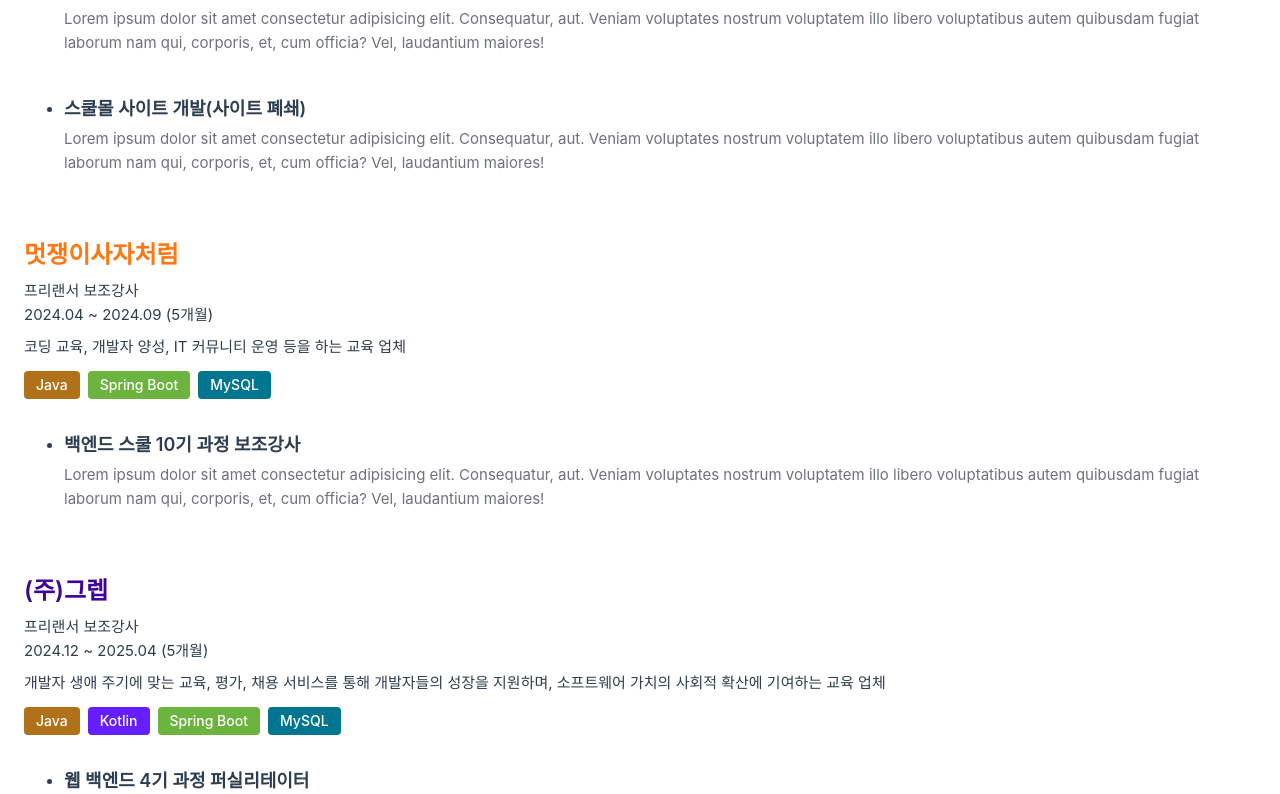
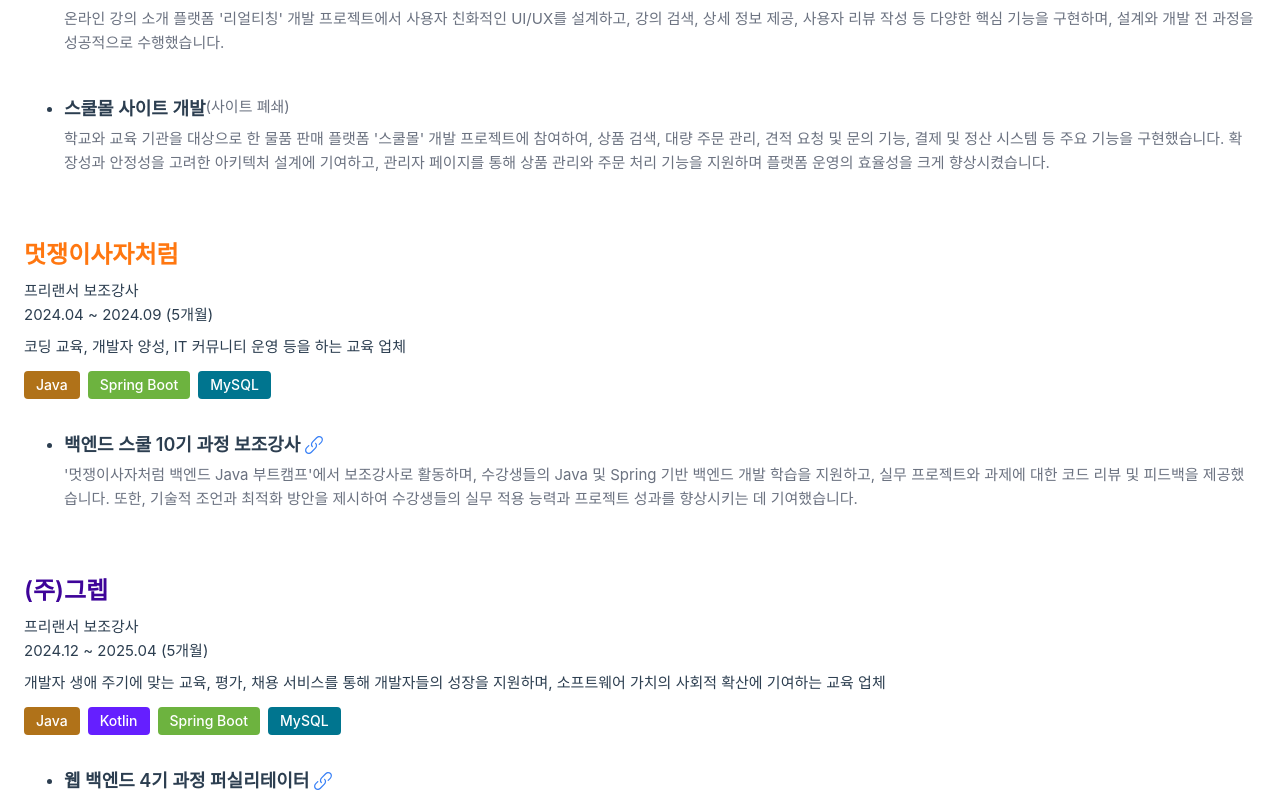
Before and after one commit to Aleph-Kim/portfolio, a Vue app: page / in a window 1280 px wide. Shown: the part 2746-3540 px from the top of the page. Built offline with nearby package versions, Linux system fonts and the light colour scheme.

Commit message:
수정 - 커리어 상세 내용 작성 및 링크 연결

```diff
--- a/src/components/Career.vue
+++ b/src/components/Career.vue
@@ -6,21 +6,21 @@
             <JobCard company="글로벌키타" role="풀스택 웹 개발자" period="2023.02 ~ 2024.02 (1년)"
                 description="교육 플랫폼 운영 / 교육 컨텐츠 제작 및 유통 / 교육 컨텐츠 해외 수출 및 해외 플랫폼 사업 투자 등을 하는 교육 업체"
                 :skills="['PHP', 'YII Framework', 'HTML', 'CSS', 'JavaScript', 'jQuery', 'MySQL']" :projects="[
-                    { title: '교육커머스 사이트 edupang 리뉴얼', description: 'Lorem ipsum dolor sit amet consectetur adipisicing elit. Consequatur, aut. Veniam voluptates nostrum voluptatem illo libero voluptatibus autem quibusdam fugiat laborum nam qui, corporis, et, cum officia? Vel, laudantium maiores!' },
-                    { title: 'AIPEN 사이트 개발', description: 'Lorem ipsum dolor sit amet consectetur adipisicing elit. Consequatur, aut. Veniam voluptates nostrum voluptatem illo libero voluptatibus autem quibusdam fugiat laborum nam qui, corporis, et, cum officia? Vel, laudantium maiores!' },
-                    { title: '나눔커머스 사이트 개발', description: 'Lorem ipsum dolor sit amet consectetur adipisicing elit. Consequatur, aut. Veniam voluptates nostrum voluptatem illo libero voluptatibus autem quibusdam fugiat laborum nam qui, corporis, et, cum officia? Vel, laudantium maiores!' },
-                    { title: '리얼티칭 사이트 개발', description: 'Lorem ipsum dolor sit amet consectetur adipisicing elit. Consequatur, aut. Veniam voluptates nostrum voluptatem illo libero voluptatibus autem quibusdam fugiat laborum nam qui, corporis, et, cum officia? Vel, laudantium maiores!' },
-                    { title: '스쿨몰 사이트 개발(사이트 폐쇄)', description: 'Lorem ipsum dolor sit amet consectetur adipisicing elit. Consequatur, aut. Veniam voluptates nostrum voluptatem illo libero voluptatibus autem quibusdam fugiat laborum nam qui, corporis, et, cum officia? Vel, laudantium maiores!' }
+                    { title: '에듀팡 사이트 개발', description: '교육커머스 사이트 \'에듀팡\'의 전면 리뉴얼과 안정적인 유지보수 작업을 통해 사용자 경험과 시스템 성능을 최적화했으며, TEPS 상품 관련 핵심 기능을 설계 및 개발하여 서비스 효율성을 강화했습니다. 또한, 취약점 보안 점검 및 개선을 통해 안전하고 신뢰도 높은 플랫폼 환경을 구축했습니다.', link: 'https://www.edupang.com/'},
+                    { title: 'AIPEN 사이트 개발', description: 'AI 기반 솔루션 \'Aipen\'의 특화 웹사이트를 제작하며 브랜드 아이덴티티를 효과적으로 반영하고, 직관적인 상품 소개와 정보 전달이 가능한 플랫폼을 구현하여 사용자 접근성을 크게 향상시켰습니다.', link: 'https://www.aipen.co.kr/'},
+                    { title: '나눔커머스 사이트 개발', description: '관공서, 학교, 기업을 대상으로 한 커머스 플랫폼 \'나눔커머스\'를 구축하며, SNS 로그인, 판매자 정산 기능 등 주요 비즈니스 프로세스를 효율적으로 구현했습니다. 다양한 기관의 요구를 반영한 맞춤형 쇼핑 환경을 제공하여 플랫폼의 실용성과 사용자 만족도를 높였습니다.', link: 'https://esg-mall.com/'},
+                    { title: '리얼티칭 사이트 개발', description: '온라인 강의 소개 플랫폼 \'리얼티칭\' 개발 프로젝트에서 사용자 친화적인 UI/UX를 설계하고, 강의 검색, 상세 정보 제공, 사용자 리뷰 작성 등 다양한 핵심 기능을 구현하며, 설계와 개발 전 과정을 성공적으로 수행했습니다.', link: 'https://www.realteaching.co.kr/'},
+                    { title: '스쿨몰 사이트 개발', description: '학교와 교육 기관을 대상으로 한 물품 판매 플랫폼 \'스쿨몰\' 개발 프로젝트에 참여하여, 상품 검색, 대량 주문 관리, 견적 요청 및 문의 기능, 결제 및 정산 시스템 등 주요 기능을 구현했습니다. 확장성과 안정성을 고려한 아키텍처 설계에 기여하고, 관리자 페이지를 통해 상품 관리와 주문 처리 기능을 지원하며 플랫폼 운영의 효율성을 크게 향상시켰습니다.'}
                 ]" titleColor="text-[#142986]" />
             <JobCard company="멋쟁이사자처럼" role="프리랜서 보조강사" period="2024.04 ~ 2024.09 (5개월)"
                 description="코딩 교육, 개발자 양성, IT 커뮤니티 운영 등을 하는 교육 업체" :skills="['Java', 'Spring Boot', 'MySQL']"
                 :projects="[
-                    { title: '백엔드 스쿨 10기 과정 보조강사', description: 'Lorem ipsum dolor sit amet consectetur adipisicing elit. Consequatur, aut. Veniam voluptates nostrum voluptatem illo libero voluptatibus autem quibusdam fugiat laborum nam qui, corporis, et, cum officia? Vel, laudantium maiores!' }
+                    { title: '백엔드 스쿨 10기 과정 보조강사', description: '\'멋쟁이사자처럼 백엔드 Java 부트캠프\'에서 보조강사로 활동하며, 수강생들의 Java 및 Spring 기반 백엔드 개발 학습을 지원하고, 실무 프로젝트와 과제에 대한 코드 리뷰 및 피드백을 제공했습니다. 또한, 기술적 조언과 최적화 방안을 제시하여 수강생들의 실무 적용 능력과 프로젝트 성과를 향상시키는 데 기여했습니다.', link: 'https://likelion.net/school/kdt-backendj-10th'}
                 ]" titleColor="text-[#FF7710]" />
             <JobCard company="(주)그렙" role="프리랜서 보조강사" period="2024.12 ~ 2025.04 (5개월)"
                 description="개발자 생애 주기에 맞는 교육, 평가, 채용 서비스를 통해 개발자들의 성장을 지원하며, 소프트웨어 가치의 사회적 확산에 기여하는 교육 업체" :skills="['Java', 'Kotlin', 'Spring Boot', 'MySQL']"
                 :projects="[
-                    { title: '웹 백엔드 4기 과정 퍼실리테이터', description: 'Lorem ipsum dolor sit amet consectetur adipisicing elit. Consequatur, aut. Veniam voluptates nostrum voluptatem illo libero voluptatibus autem quibusdam fugiat laborum nam qui, corporis, et, cum officia? Vel, laudantium maiores!' }
+                    { title: '웹 백엔드 4기 과정 퍼실리테이터', description: '\'프로그래머스 클라우드 기반 백엔드 엔지니어링 부트캠프\'에서 보조강사로 활동하며, 수강생들이 Java와 Spring 기술을 효과적으로 학습할 수 있도록 실습과 프로젝트를 지원하고, 문제 해결을 위한 기술적 조언과 방향성을 제공했습니다. 팀 프로젝트 협업 능력 향상을 위한 가이드라인을 제시하며 수강생들의 실무 역량 강화를 도왔습니다.', link: 'https://school.programmers.co.kr/learn/courses/24767/24767-4%EA%B8%B0-k-digital-training-%ED%81%B4%EB%9D%BC%EC%9A%B0%EB%93%9C-%EA%B8%B0%EB%B0%98-%EB%B0%B1%EC%97%94%EB%93%9C-%EC%97%94%EC%A7%80%EB%8B%88%EC%96%B4%EB%A7%81'}
                 ]" titleColor="text-[#3E0499]" />
         </div>
     </section>
--- a/src/components/JobCard.vue
+++ b/src/components/JobCard.vue
@@ -11,7 +11,23 @@
         </div>
         <ul class="space-y-6">
             <li v-for="project in projects" :key="project.title" class="border-t pt-4">
-                <h3 class="text-lg font-semibold">{{ project.title }}</h3>
+
+                <div class="flex">
+                    <!-- 프로젝트명 -->
+                    <h3 class="text-lg font-semibold">{{ project.title }}</h3>
+                    <!-- 사이트 링크 -->
+                    <a v-if="project.link" :href="project.link" target="_blank"
+                        class="text-blue-500 hover:underline inline-flex items-center">
+                        <svg xmlns="http://www.w3.org/2000/svg" class="h-5 w-5 ml-1" viewBox="0 0 24 24"
+                            fill="currentColor">
+                            <path
+                                d="M15.7285 3.88396C17.1629 2.44407 19.2609 2.41383 20.4224 3.57981C21.586 4.74798 21.5547 6.85922 20.1194 8.30009L17.6956 10.7333C17.4033 11.0268 17.4042 11.5017 17.6976 11.794C17.9911 12.0863 18.466 12.0854 18.7583 11.7919L21.1821 9.35869C23.0934 7.43998 23.3334 4.37665 21.4851 2.5212C19.6346 0.663551 16.5781 0.905664 14.6658 2.82536L9.81817 7.69182C7.90688 9.61053 7.66692 12.6739 9.51519 14.5293C9.80751 14.8228 10.2824 14.8237 10.5758 14.5314C10.8693 14.2391 10.8702 13.7642 10.5779 13.4707C9.41425 12.3026 9.44559 10.1913 10.8809 8.75042L15.7285 3.88396Z" />
+                            <path
+                                d="M14.4851 9.47074C14.1928 9.17728 13.7179 9.17636 13.4244 9.46868C13.131 9.76101 13.1301 10.2359 13.4224 10.5293C14.586 11.6975 14.5547 13.8087 13.1194 15.2496L8.27178 20.1161C6.83745 21.556 4.73937 21.5863 3.57791 20.4203C2.41424 19.2521 2.44559 17.1408 3.88089 15.6999L6.30473 13.2667C6.59706 12.9732 6.59614 12.4984 6.30268 12.206C6.00922 11.9137 5.53434 11.9146 5.24202 12.2081L2.81818 14.6413C0.906876 16.5601 0.666916 19.6234 2.51519 21.4789C4.36567 23.3365 7.42221 23.0944 9.33449 21.1747L14.1821 16.3082C16.0934 14.3895 16.3334 11.3262 14.4851 9.47074Z" />
+                        </svg>
+                    </a>
+                    <span v-else class="text-gray-500">(사이트 폐쇄)</span>
+                </div>
                 <p class="mt-1 text-gray-500">{{ project.description }}</p>
             </li>
         </ul>
```
